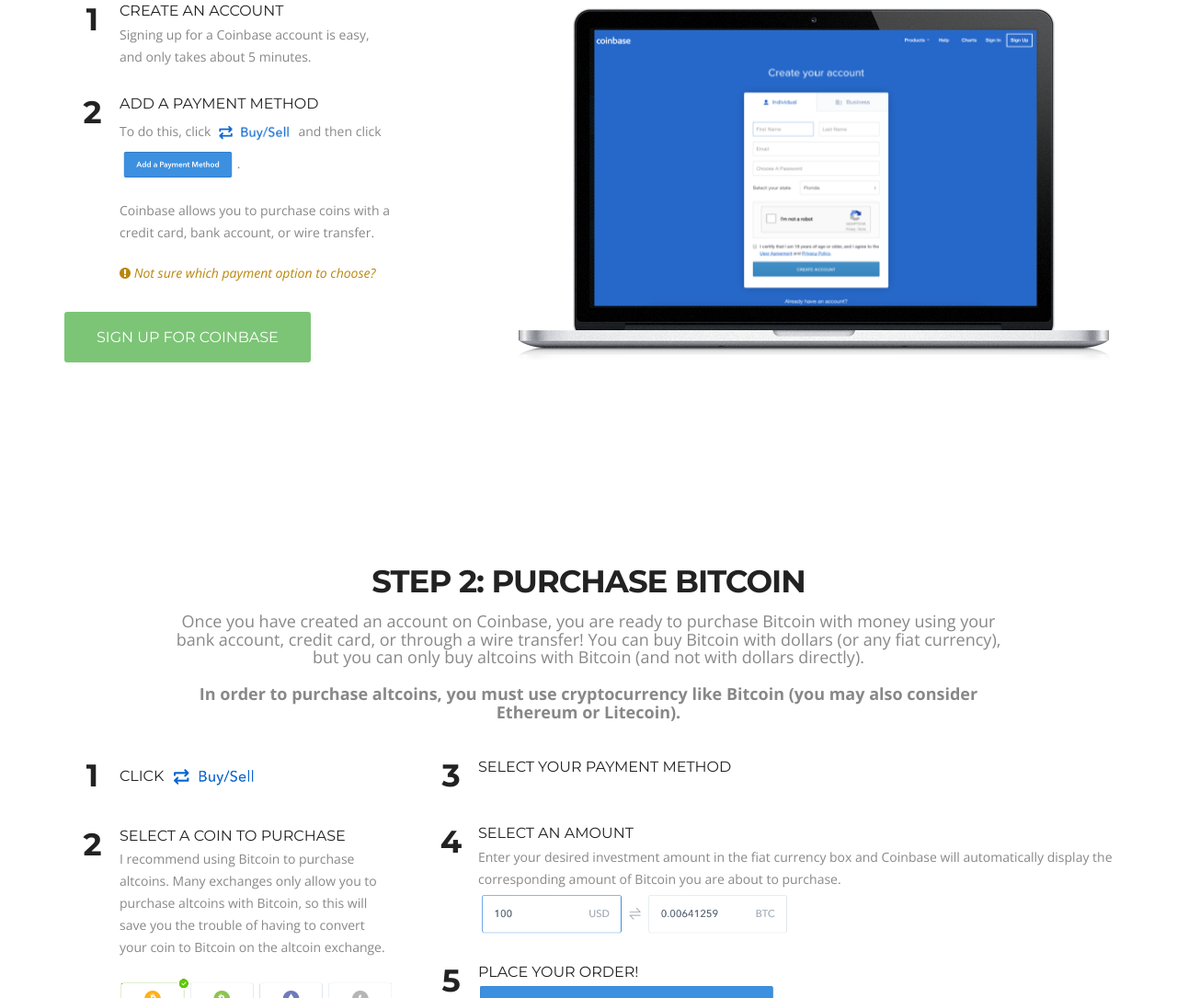
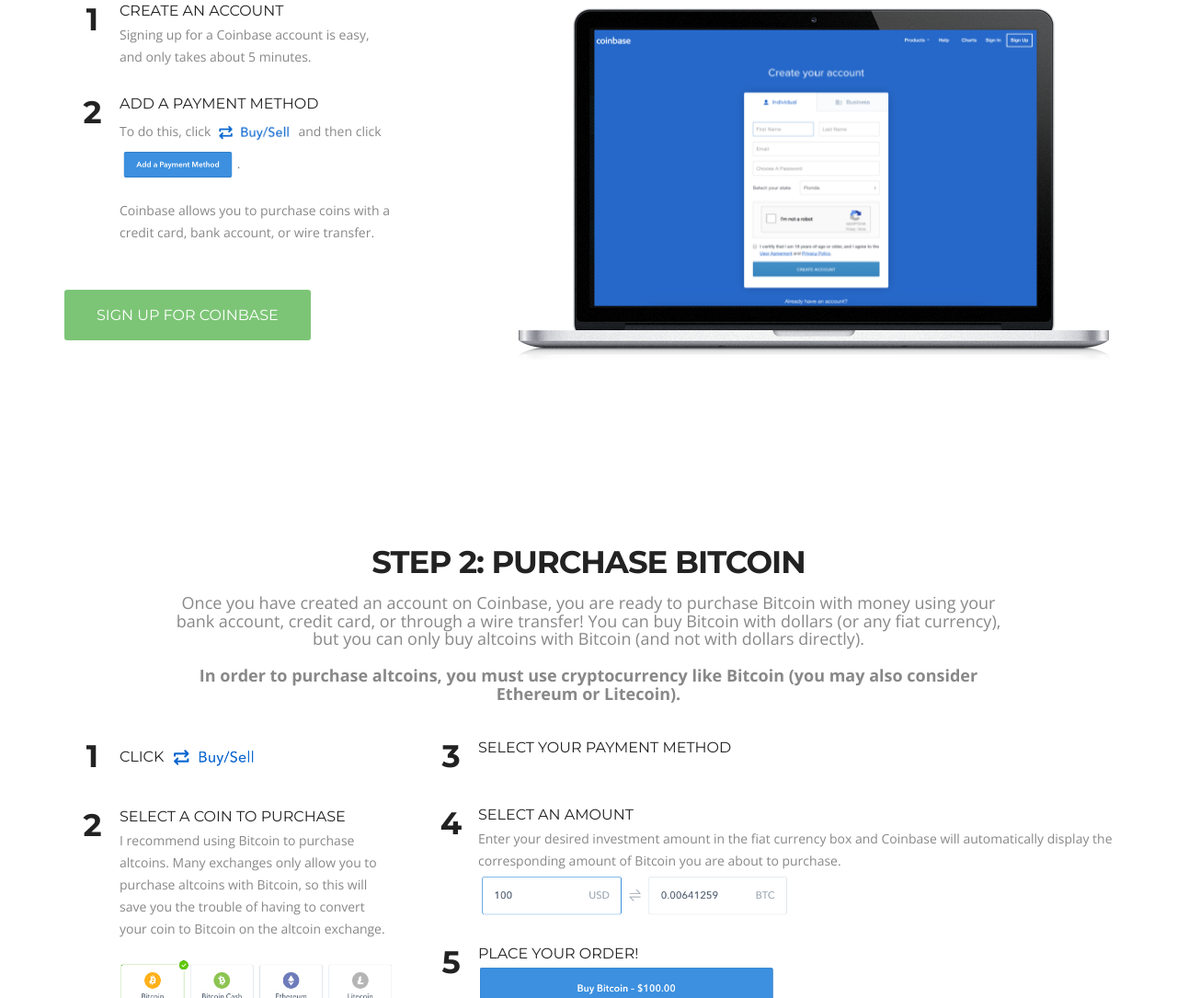
Before and after one commit to buymorealts/buymorealts, a plain HTML site: page index.html in a window 1280 px wide. Shown: the part 1070-2155 px from the top of the page at 92% size. Drawn offline with nearby package versions, Linux system fonts and the light colour scheme.

Commit message:
Update index.html

```diff
--- a/index.html
+++ b/index.html
@@ -86,7 +86,6 @@
                             <p>To do this, click <img src="img/buy_sell_button.png" height="35px">and then click <img src="img/add_payment_button.png" height="35px">.</p>
                             <br>
                             <p>Coinbase allows you to purchase coins with a credit card, bank account, or wire transfer.</p><br>
-                            <p class="italic"><i class="fa-exclamation-circle"></i> Not sure which payment option to choose?</p>
 						</div>
 					</div>
                     <a class="link servicelink" href="https://www.coinbase.com/join/568c34af7202df4f03000349" target="_blank">Sign up for Coinbase</a>
```
